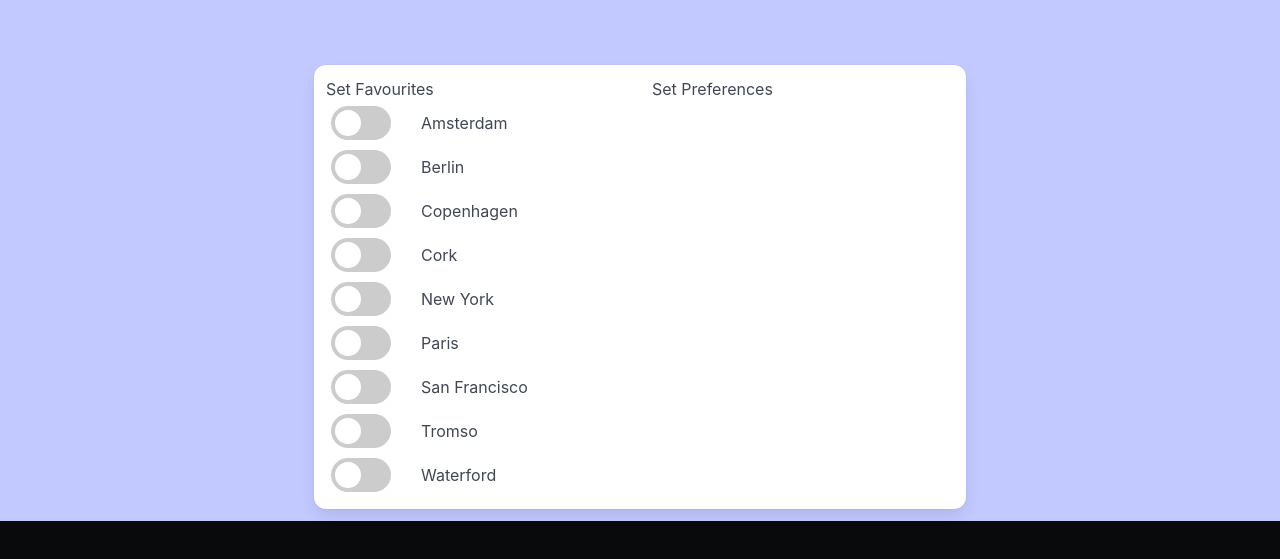
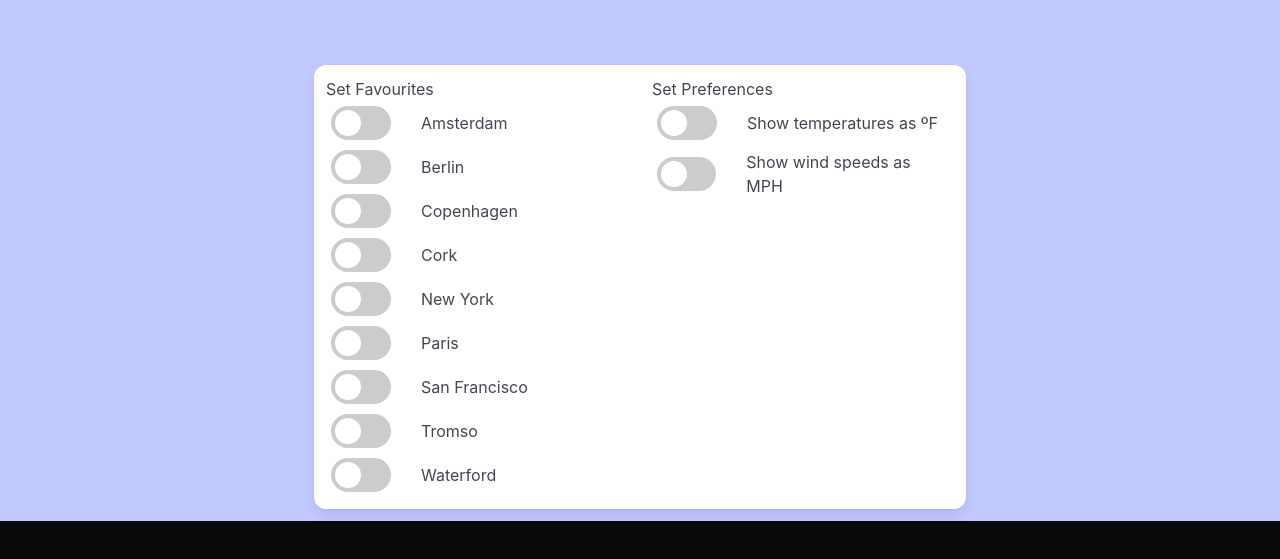
Before and after one commit to shyllenno/leandro-santos_webdev1_asgmt-2, an Eleventy site: page preferences.html in a window 1280 px wide. Shown: the part 255-814 px from the top of the page. Built offline with nearby package versions, Linux system fonts and the light colour scheme; Eleventy itself is replaced by a stand-in of ours; files that its build step writes are made by us from their sources.

Commit message:
add: toggle buttons for Fahrenheit and MPH in the preferences pane

```diff
--- a/_includes/layout.njk
+++ b/_includes/layout.njk
@@ -20,6 +20,7 @@
   <script type="text/javascript" src="/js/starFavorite.js"></script>
   <script type="text/javascript" src="/js/whether-weather-space.js"></script>
   <script type="text/javascript" src="/js/components/weather-card.js"></script>
+  <script type="text/javascript" src="/js/components/toggle-button.js"></script>
   {% if script %}
   <script src="{{ script }}"></script>
   {% endif %}
--- a/css/preferences.css
+++ b/css/preferences.css
@@ -71,7 +71,7 @@ input:checked + .slider:before {
 }
 
 
-.city-toggle-container{
+.toggle-container{
   display: flex;
   padding: 5px;
   align-items: center;
--- a/js/city-focus.js
+++ b/js/city-focus.js
@@ -15,8 +15,10 @@
 
 document.addEventListener("DOMContentLoaded", () => {
 
-  /* On the first load, it will load the "Amsterdam" data, Celsius degrees and Km/h as default, thereafter,
-  the last city loaded will be stored in the local storage, and it will be retrieved on the next load.*/
+  /*
+  On the first load, it will load the "Amsterdam" data, thereafter, the last city loaded will be stored
+  in the local storage, and it will be retrieved on the next load.
+  */
   const lastCity = localStorage.getItem("lastCity") ? localStorage.getItem("lastCity") : "amsterdam";
 
   /* If the page comes from the dashboard, it will come with url parameters */
--- /dev/null
+++ b/js/components/toggle-button.js
@@ -0,0 +1,46 @@
+/* This component returns a single, toggle button, which receives the ID, and the display text
+
+    This is a reusable toggle button
+*/
+
+whetherWeatherSpace.components.toggleButton = (id, text) => {
+
+    // Create the outer container using a Div "toggle-container"
+    const toggleContainer = document.createElement("div");
+    // Insert the classes
+    toggleContainer.className = "toggle-container";
+
+
+    // Create the inner container using a Label
+    const labelEl = document.createElement("label");
+    // Insert the classes and other attributes
+    labelEl.className = "switch";
+    labelEl.setAttribute("for", "cb-" + id);
+
+    // Create the input element
+    const inputEl = document.createElement("input");
+    // Insert the ID and other attributes
+    inputEl.setAttribute("type", "checkbox");
+    inputEl.id = "cb-" + id;
+
+    // Create the span element
+    const spanEl = document.createElement("span");
+    // Insert the classes
+    spanEl.className = "slider round";
+
+    // Create the paragraph element to be used as label
+    const pEl = document.createElement("p");
+    // Insert the classes
+    pEl.className = "toggle-label";
+    // Pass the text to be displayed
+    pEl.innerText = text;
+
+    // Append the elements together
+    labelEl.appendChild(inputEl);
+    labelEl.appendChild(spanEl);
+    toggleContainer.appendChild(labelEl);
+    toggleContainer.appendChild(pEl);
+
+    return toggleContainer;
+
+  }
--- a/js/conversions.js
+++ b/js/conversions.js
@@ -1,8 +1,8 @@
 /* JS for global conversions such as Celsius to Faherint and Km/h to Mph */
 
-// Get local storage settings for degrees and speed measurements
-const isFahrenheit = localStorage.getItem("fahrenheit") ? localStorage.getItem("fahrenheit") : "true";
-const isMph = localStorage.getItem("mph") ? localStorage.getItem("mph") : "true";
+// Get local storage settings for degrees and speed measurements (it will default to false if the local storage keys where not found)
+const isFahrenheit = localStorage.getItem("pref-fahrenheit") ? localStorage.getItem("pref-fahrenheit") : "false";
+const isMph = localStorage.getItem("pref-mph") ? localStorage.getItem("pref-mph") : "false";
 
 // Converts the degree from Celsius to Fahrenheit if that is toggled
 function getDegree(temperature){
--- a/js/dashboard.js
+++ b/js/dashboard.js
@@ -47,7 +47,10 @@ function addEventGoToCityOnClick() {
 function appendFaveBox() {
   const cities = new Set();
   Object.entries(localStorage).forEach(([key, value]) => {
-    cities[key] = value;
+    // This IF Statement excludes the local storage keys that are attributed to the preferences pane
+    if( !key.startsWith("pref-") ){
+      cities[key] = value;
+    }
   });
 
   dailyForecastContainer = document.querySelector('.daily-stats-container');
--- a/js/preferences.js
+++ b/js/preferences.js
@@ -1,38 +1,36 @@
 document.addEventListener("DOMContentLoaded", () => {
 
-  // Appends the toggle button to each city in the data
+  // Appends the toggle buttons to each city in the data in the set favourites panel
   appendToggleCities();
 
   // Adds the click event in each toggle button
   addEventSetFaveOnClick();
 
+  // Appends the toggle buttons to the set preference panel
+  appendTogglePreferences();
+
 });
 
-
+/*
+  ############## SET FAVOURITES CITIES ##############
+*/
 // Global variable to hold a set of uniques cities based on the weather_data.js
 const cities = new Set;
 Object.keys(weatherData).forEach(city => {
-  cities[
-      city.replace(/_daily|_hourly/g, "")] =
-    city.replace(/_daily|_hourly/g, "").replace("_", " ")
+  cities[city.replace(/_daily|_hourly/g, "")] =
+    city.replace(/_daily|_hourly/g, "")
+    .replace("_", " ")
     .replace(/\b\w/g, char => char.toUpperCase());
 });
 
 
-// Function to append the toggle buttons to each city in the data
+// Function to append the toggle buttons to each city in the data in the set favourites panel
 function appendToggleCities() {
 
   const setFavouritesContainer = document.getElementById("set-favourites-container");
 
   Object.entries(cities).sort().forEach( ([key, value]) => {
-    setFavouritesContainer.innerHTML += `
-      <div class="city-toggle-container">
-      <label class="switch" for="cb-${key}">
-        <input type="checkbox" id="cb-${key}"><span class="slider round"></span>
-      </label>
-      <p class="toggle-label">${value}</p>
-      </div>
-  `;
+    setFavouritesContainer.appendChild(whetherWeatherSpace.components.toggleButton(key, value));
   });
 };
 
@@ -45,7 +43,7 @@ function addEventSetFaveOnClick() {
 
     const state = localStorage.getItem(`${key}`);
 
-    cb.checked = state == "true";
+    cb.checked = state === "true";
 
     cb.addEventListener("click", () => {
       console.log(cb.checked);
@@ -53,3 +51,29 @@ function addEventSetFaveOnClick() {
     });
   });
 };
+
+/*
+  ############## SET PREFERENCES ##############
+*/
+
+// Function to append the toggle buttons to set preferences panel
+function appendTogglePreferences(){
+  const setPreferencesContainer = document.getElementById("set-preferences-container");
+
+  // Sets the Fahrenheit toggle button
+  setPreferencesContainer.appendChild(whetherWeatherSpace.components.toggleButton("fahrenheit", "Show temperatures as ºF"));
+  fahrenheitToggle = document.getElementById("cb-fahrenheit");
+
+  // Gets gets the state of the toggle
+  fahrenheitToggle.checked = localStorage.getItem("pref-fahrenheit") === "true";
+
+  // Adds the event listener on click
+  fahrenheitToggle.addEventListener("click", ()=>{localStorage.setItem("pref-fahrenheit", fahrenheitToggle.checked);});
+
+
+  // Sets the MPH toggle button
+  setPreferencesContainer.appendChild(whetherWeatherSpace.components.toggleButton("mph", "Show wind speeds as MPH"));
+  mphToggle = document.getElementById("cb-mph");
+  mphToggle.checked = localStorage.getItem("pref-mph") === "true";
+  mphToggle.addEventListener("click", ()=>{localStorage.setItem("pref-mph", mphToggle.checked);});
+}
--- a/preferences.html
+++ b/preferences.html
@@ -11,14 +11,11 @@ rightSideHeader: blank-right-side-header.njk
 
       <div id="set-favourites-container" class="column ">
         <p>Set Favourites</p>
-
+        <!-- Content loaded through JS -->
       </div>
-
-
-
-
-      <div class="column ">
+      <div id="set-preferences-container" class="column ">
         <p>Set Preferences</p>
+        <!-- Content loaded through JS -->
       </div>
 
     </div>
```
Also changed, not shown: 9 other files.
